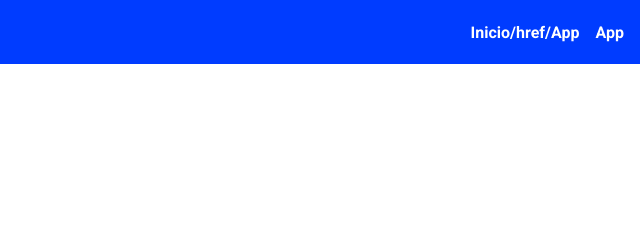
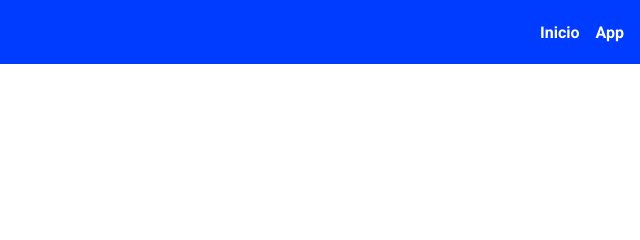
Before and after one commit to nuzzito23/lista-de-contactos, a plain HTML site: page index.html in a window 1280 px wide. Shown: the top 240 px of the page, 640-1280 px from the left. Drawn offline with Linux system fonts and the light colour scheme.

Commit message:
se corrigio

```diff
--- a/index.html
+++ b/index.html
@@ -24,7 +24,7 @@
                         <path stroke-linecap="round" stroke-linejoin="round" d="M3.75 6.75h16.5M3.75 12h16.5m-16.5 5.25h16.5" />
                     </svg>
             </button>
-             <a class="nav-link" href="/">Inicio/href/App</a>
+             <a class="nav-link" href="/">Inicio</a>
              <a class="nav-link" href="/app">App</a>
         </div>
        </div>
```
